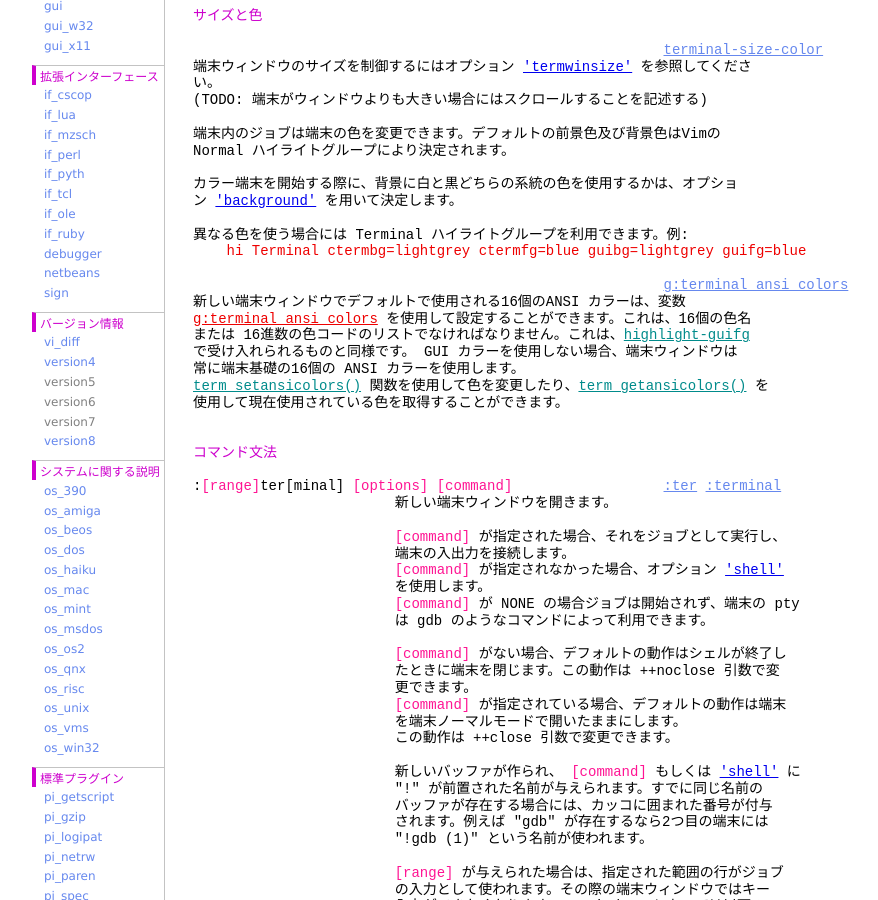
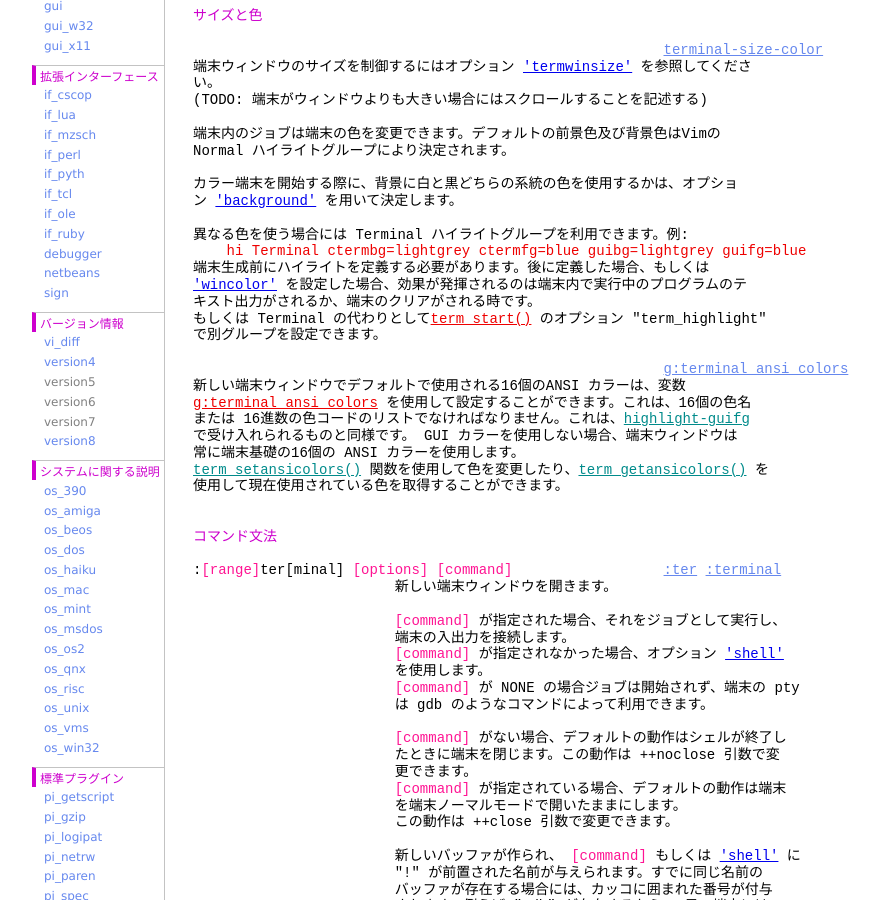
Before and after one commit to vim-jp/vimdoc-ja, a Jekyll site: the page built from terminal.html, in a window 1280 px wide and 900 px high, scrolled down 2509 px. Shown: the whole window, without its empty margins (208-1086 px from the left). Built offline with Jekyll 4.4.1, drawn with Linux system fonts in a browser that asks for light colours; nearby versions of some CDN libraries; comment, search, counter and statistics services are not loaded; some of the changed text lies outside the part shown.

Commit message:
Generated by Travis JOB 3232.1
https://travis-ci.org/vim-jp/vimdoc-ja-working/builds/686853433

```diff
--- a/terminal.html
+++ b/terminal.html
@@ -3,7 +3,7 @@ layout: vimdoc
 helpname: 'terminal'
 ---
 <div id='vimCodeElement'>
-<a class="Constant" href="terminal.html" name="terminal.txt">terminal.txt</a>&nbsp;&nbsp;For&nbsp;<span class="Identifier">Vim バージョン 8.2.</span>&nbsp;&nbsp;Last change: 2020 Jan 30<br>
+<a class="Constant" href="terminal.html" name="terminal.txt">terminal.txt</a>&nbsp;&nbsp;For&nbsp;<span class="Identifier">Vim バージョン 8.2.</span>&nbsp;&nbsp;Last change: 2020 Mar 26<br>
 <br>
 <br>
 &nbsp;&nbsp;&nbsp;&nbsp;&nbsp;&nbsp;&nbsp;&nbsp;&nbsp;&nbsp;&nbsp;&nbsp;&nbsp;&nbsp;&nbsp;&nbsp;<span class="Identifier">VIMリファレンスマニュアル&nbsp;&nbsp;&nbsp;&nbsp;by Bram Moolenaar</span><br>
@@ -155,6 +155,11 @@ Normal ハイライトグループにより決定されます。<br>
 <br>
 異なる色を使う場合には Terminal ハイライトグループを利用できます。例:<br>
 <div class="helpExample">&nbsp;&nbsp;&nbsp;&nbsp;hi Terminal ctermbg=lightgrey ctermfg=blue guibg=lightgrey guifg=blue</div>
+端末生成前にハイライトを定義する必要があります。後に定義した場合、もしくは<br>
+<a class="Type" href="options.html#'wincolor'">'wincolor'</a>&nbsp;を設定した場合、効果が発揮されるのは端末内で実行中のプログラムのテ<br>
+キスト出力がされるか、端末のクリアがされる時です。<br>
+もしくは Terminal の代わりとして<a class="Comment" href="terminal.html#term_start()">term_start()</a>&nbsp;のオプション &quot;term_highlight&quot;<br>
+で別グループを設定できます。<br>
 <br>
 &nbsp;&nbsp;&nbsp;&nbsp;&nbsp;&nbsp;&nbsp;&nbsp;&nbsp;&nbsp;&nbsp;&nbsp;&nbsp;&nbsp;&nbsp;&nbsp;&nbsp;&nbsp;&nbsp;&nbsp;&nbsp;&nbsp;&nbsp;&nbsp;&nbsp;&nbsp;&nbsp;&nbsp;&nbsp;&nbsp;&nbsp;&nbsp;&nbsp;&nbsp;&nbsp;&nbsp;&nbsp;&nbsp;&nbsp;&nbsp;&nbsp;&nbsp;&nbsp;&nbsp;&nbsp;&nbsp;&nbsp;&nbsp;&nbsp;&nbsp;&nbsp;&nbsp;&nbsp;&nbsp;&nbsp;&nbsp;<a class="Constant" href="terminal.html#g:terminal_ansi_colors" name="g:terminal_ansi_colors">g:terminal_ansi_colors</a><br>
 新しい端末ウィンドウでデフォルトで使用される16個のANSI カラーは、変数<br>
@@ -825,14 +830,14 @@ term_start(<span class="Special">{cmd}</span>&nbsp;[,&nbsp;<span class="Special"
 <br>
 &nbsp;&nbsp;&nbsp;&nbsp;&nbsp;&nbsp;&nbsp;&nbsp;&nbsp;&nbsp;&nbsp;&nbsp;&nbsp;&nbsp;&nbsp;&nbsp;追加のオプションは以下のとおり:<br>
 &nbsp;&nbsp;&nbsp;&nbsp;&nbsp;&nbsp;&nbsp;&nbsp;&nbsp;&nbsp;&nbsp;&nbsp;&nbsp;&nbsp;&nbsp;&nbsp;&nbsp;&nbsp; &quot;term_name&quot;&nbsp;&nbsp;&nbsp;&nbsp;&nbsp;&nbsp; (コマンド名の代わりに使用される)バッファ<br>
-&nbsp;&nbsp;&nbsp;&nbsp;&nbsp;&nbsp;&nbsp;&nbsp;&nbsp;&nbsp;&nbsp;&nbsp;&nbsp;&nbsp;&nbsp;&nbsp;&nbsp;&nbsp;&nbsp;&nbsp;&nbsp;&nbsp;&nbsp;&nbsp;&nbsp;&nbsp;&nbsp;&nbsp;&nbsp;&nbsp;&nbsp;&nbsp;&nbsp;&nbsp;&nbsp;&nbsp; 名に使用する名前<br>
+&nbsp;&nbsp;&nbsp;&nbsp;&nbsp;&nbsp;&nbsp;&nbsp;&nbsp;&nbsp;&nbsp;&nbsp;&nbsp;&nbsp;&nbsp;&nbsp;&nbsp;&nbsp;&nbsp;&nbsp;&nbsp;&nbsp;&nbsp;&nbsp;&nbsp;&nbsp;&nbsp;&nbsp;&nbsp;&nbsp;&nbsp;&nbsp;&nbsp;&nbsp;&nbsp;&nbsp; 名に使用する名前。<br>
 &nbsp;&nbsp;&nbsp;&nbsp;&nbsp;&nbsp;&nbsp;&nbsp;&nbsp;&nbsp;&nbsp;&nbsp;&nbsp;&nbsp;&nbsp;&nbsp;&nbsp;&nbsp; &quot;term_rows&quot;&nbsp;&nbsp;&nbsp;&nbsp;&nbsp;&nbsp; (<a class="Type" href="options.html#'termwinsize'">'termwinsize'</a>&nbsp;の代わりに使用される) 端末<br>
 &nbsp;&nbsp;&nbsp;&nbsp;&nbsp;&nbsp;&nbsp;&nbsp;&nbsp;&nbsp;&nbsp;&nbsp;&nbsp;&nbsp;&nbsp;&nbsp;&nbsp;&nbsp;&nbsp;&nbsp;&nbsp;&nbsp;&nbsp;&nbsp;&nbsp;&nbsp;&nbsp;&nbsp;&nbsp;&nbsp;&nbsp;&nbsp;&nbsp;&nbsp;&nbsp;&nbsp; の垂直サイズ<br>
 &nbsp;&nbsp;&nbsp;&nbsp;&nbsp;&nbsp;&nbsp;&nbsp;&nbsp;&nbsp;&nbsp;&nbsp;&nbsp;&nbsp;&nbsp;&nbsp;&nbsp;&nbsp; &quot;term_cols&quot;&nbsp;&nbsp;&nbsp;&nbsp;&nbsp;&nbsp; (<a class="Type" href="options.html#'termwinsize'">'termwinsize'</a>&nbsp;の代わりに使用される) 端末<br>
 &nbsp;&nbsp;&nbsp;&nbsp;&nbsp;&nbsp;&nbsp;&nbsp;&nbsp;&nbsp;&nbsp;&nbsp;&nbsp;&nbsp;&nbsp;&nbsp;&nbsp;&nbsp;&nbsp;&nbsp;&nbsp;&nbsp;&nbsp;&nbsp;&nbsp;&nbsp;&nbsp;&nbsp;&nbsp;&nbsp;&nbsp;&nbsp;&nbsp;&nbsp;&nbsp;&nbsp; の水平サイズ<br>
 &nbsp;&nbsp;&nbsp;&nbsp;&nbsp;&nbsp;&nbsp;&nbsp;&nbsp;&nbsp;&nbsp;&nbsp;&nbsp;&nbsp;&nbsp;&nbsp;&nbsp;&nbsp; &quot;vertical&quot;&nbsp;&nbsp;&nbsp;&nbsp;&nbsp;&nbsp;&nbsp;&nbsp;ウィンドウを垂直に分割する。<span class="Todo">Note</span>: 他のウィ<br>
 &nbsp;&nbsp;&nbsp;&nbsp;&nbsp;&nbsp;&nbsp;&nbsp;&nbsp;&nbsp;&nbsp;&nbsp;&nbsp;&nbsp;&nbsp;&nbsp;&nbsp;&nbsp;&nbsp;&nbsp;&nbsp;&nbsp;&nbsp;&nbsp;&nbsp;&nbsp;&nbsp;&nbsp;&nbsp;&nbsp;&nbsp;&nbsp;&nbsp;&nbsp;&nbsp;&nbsp; ンドウの位置は、<a class="Identifier" href="windows.html#:belowright">:belowright</a>&nbsp;のようなコマ<br>
-&nbsp;&nbsp;&nbsp;&nbsp;&nbsp;&nbsp;&nbsp;&nbsp;&nbsp;&nbsp;&nbsp;&nbsp;&nbsp;&nbsp;&nbsp;&nbsp;&nbsp;&nbsp;&nbsp;&nbsp;&nbsp;&nbsp;&nbsp;&nbsp;&nbsp;&nbsp;&nbsp;&nbsp;&nbsp;&nbsp;&nbsp;&nbsp;&nbsp;&nbsp;&nbsp;&nbsp; ンド修飾子によって決められる<br>
+&nbsp;&nbsp;&nbsp;&nbsp;&nbsp;&nbsp;&nbsp;&nbsp;&nbsp;&nbsp;&nbsp;&nbsp;&nbsp;&nbsp;&nbsp;&nbsp;&nbsp;&nbsp;&nbsp;&nbsp;&nbsp;&nbsp;&nbsp;&nbsp;&nbsp;&nbsp;&nbsp;&nbsp;&nbsp;&nbsp;&nbsp;&nbsp;&nbsp;&nbsp;&nbsp;&nbsp; ンド修飾子によって決められる。<br>
 &nbsp;&nbsp;&nbsp;&nbsp;&nbsp;&nbsp;&nbsp;&nbsp;&nbsp;&nbsp;&nbsp;&nbsp;&nbsp;&nbsp;&nbsp;&nbsp;&nbsp;&nbsp; &quot;curwin&quot;&nbsp;&nbsp;&nbsp;&nbsp;&nbsp;&nbsp;&nbsp;&nbsp;&nbsp;&nbsp;ウィンドウを分割せず現在のウィンドウを使<br>
 &nbsp;&nbsp;&nbsp;&nbsp;&nbsp;&nbsp;&nbsp;&nbsp;&nbsp;&nbsp;&nbsp;&nbsp;&nbsp;&nbsp;&nbsp;&nbsp;&nbsp;&nbsp;&nbsp;&nbsp;&nbsp;&nbsp;&nbsp;&nbsp;&nbsp;&nbsp;&nbsp;&nbsp;&nbsp;&nbsp;&nbsp;&nbsp;&nbsp;&nbsp;&nbsp;&nbsp; 用する、現在のバッファが放棄 (<a class="Identifier" href="editing.html#abandon">abandon</a>)<br>
 &nbsp;&nbsp;&nbsp;&nbsp;&nbsp;&nbsp;&nbsp;&nbsp;&nbsp;&nbsp;&nbsp;&nbsp;&nbsp;&nbsp;&nbsp;&nbsp;&nbsp;&nbsp;&nbsp;&nbsp;&nbsp;&nbsp;&nbsp;&nbsp;&nbsp;&nbsp;&nbsp;&nbsp;&nbsp;&nbsp;&nbsp;&nbsp;&nbsp;&nbsp;&nbsp;&nbsp; 不可の場合は失敗する<br>
@@ -850,7 +855,9 @@ term_start(<span class="Special">{cmd}</span>&nbsp;[,&nbsp;<span class="Special"
 &nbsp;&nbsp;&nbsp;&nbsp;&nbsp;&nbsp;&nbsp;&nbsp;&nbsp;&nbsp;&nbsp;&nbsp;&nbsp;&nbsp;&nbsp;&nbsp;&nbsp;&nbsp;&nbsp;&nbsp;&nbsp;&nbsp;&nbsp;&nbsp;&nbsp;&nbsp;&nbsp;&nbsp;&nbsp;&nbsp;&nbsp;&nbsp;&nbsp;&nbsp;&nbsp;&nbsp; ウを開くために使用されるコマンド: バッファ<br>
 &nbsp;&nbsp;&nbsp;&nbsp;&nbsp;&nbsp;&nbsp;&nbsp;&nbsp;&nbsp;&nbsp;&nbsp;&nbsp;&nbsp;&nbsp;&nbsp;&nbsp;&nbsp;&nbsp;&nbsp;&nbsp;&nbsp;&nbsp;&nbsp;&nbsp;&nbsp;&nbsp;&nbsp;&nbsp;&nbsp;&nbsp;&nbsp;&nbsp;&nbsp;&nbsp;&nbsp; 番号が入る &quot;%d&quot; を含む必要がある、例<br>
 &nbsp;&nbsp;&nbsp;&nbsp;&nbsp;&nbsp;&nbsp;&nbsp;&nbsp;&nbsp;&nbsp;&nbsp;&nbsp;&nbsp;&nbsp;&nbsp;&nbsp;&nbsp;&nbsp;&nbsp;&nbsp;&nbsp;&nbsp;&nbsp;&nbsp;&nbsp;&nbsp;&nbsp;&nbsp;&nbsp;&nbsp;&nbsp;&nbsp;&nbsp;&nbsp;&nbsp; &quot;10split|buffer %d&quot;: 指定されていない場合<br>
-&nbsp;&nbsp;&nbsp;&nbsp;&nbsp;&nbsp;&nbsp;&nbsp;&nbsp;&nbsp;&nbsp;&nbsp;&nbsp;&nbsp;&nbsp;&nbsp;&nbsp;&nbsp;&nbsp;&nbsp;&nbsp;&nbsp;&nbsp;&nbsp;&nbsp;&nbsp;&nbsp;&nbsp;&nbsp;&nbsp;&nbsp;&nbsp;&nbsp;&nbsp;&nbsp;&nbsp; は &quot;botright sbuf %d&quot; が使用される。<br>
+&nbsp;&nbsp;&nbsp;&nbsp;&nbsp;&nbsp;&nbsp;&nbsp;&nbsp;&nbsp;&nbsp;&nbsp;&nbsp;&nbsp;&nbsp;&nbsp;&nbsp;&nbsp;&nbsp;&nbsp;&nbsp;&nbsp;&nbsp;&nbsp;&nbsp;&nbsp;&nbsp;&nbsp;&nbsp;&nbsp;&nbsp;&nbsp;&nbsp;&nbsp;&nbsp;&nbsp; は &quot;botright sbuf %d&quot; が使用される<br>
+&nbsp;&nbsp;&nbsp;&nbsp;&nbsp;&nbsp;&nbsp;&nbsp;&nbsp;&nbsp;&nbsp;&nbsp;&nbsp;&nbsp;&nbsp;&nbsp;&nbsp;&nbsp; &quot;term_highlight&quot;&nbsp;&nbsp;&quot;Terminal&quot; の代わりにハイライトグループと<br>
+&nbsp;&nbsp;&nbsp;&nbsp;&nbsp;&nbsp;&nbsp;&nbsp;&nbsp;&nbsp;&nbsp;&nbsp;&nbsp;&nbsp;&nbsp;&nbsp;&nbsp;&nbsp;&nbsp;&nbsp;&nbsp;&nbsp;&nbsp;&nbsp;&nbsp;&nbsp;&nbsp;&nbsp;&nbsp;&nbsp;&nbsp;&nbsp;&nbsp;&nbsp;&nbsp;&nbsp; して使える<br>
 &nbsp;&nbsp;&nbsp;&nbsp;&nbsp;&nbsp;&nbsp;&nbsp;&nbsp;&nbsp;&nbsp;&nbsp;&nbsp;&nbsp;&nbsp;&nbsp;&nbsp;&nbsp; &quot;eof_chars&quot;&nbsp;&nbsp;&nbsp;&nbsp;&nbsp;&nbsp; すべてのバッファ行が書き込まれた後に端末<br>
 &nbsp;&nbsp;&nbsp;&nbsp;&nbsp;&nbsp;&nbsp;&nbsp;&nbsp;&nbsp;&nbsp;&nbsp;&nbsp;&nbsp;&nbsp;&nbsp;&nbsp;&nbsp;&nbsp;&nbsp;&nbsp;&nbsp;&nbsp;&nbsp;&nbsp;&nbsp;&nbsp;&nbsp;&nbsp;&nbsp;&nbsp;&nbsp;&nbsp;&nbsp;&nbsp;&nbsp; に送られるテキスト。設定されていないとき<br>
 &nbsp;&nbsp;&nbsp;&nbsp;&nbsp;&nbsp;&nbsp;&nbsp;&nbsp;&nbsp;&nbsp;&nbsp;&nbsp;&nbsp;&nbsp;&nbsp;&nbsp;&nbsp;&nbsp;&nbsp;&nbsp;&nbsp;&nbsp;&nbsp;&nbsp;&nbsp;&nbsp;&nbsp;&nbsp;&nbsp;&nbsp;&nbsp;&nbsp;&nbsp;&nbsp;&nbsp; は MS-Windows では&nbsp;<span class="Special">CTRL-D</span>&nbsp;が使用される。<br>
```
Also changed, not shown: recover.html (+4 -4 lines), vimindex.html (+9 -4 lines).
